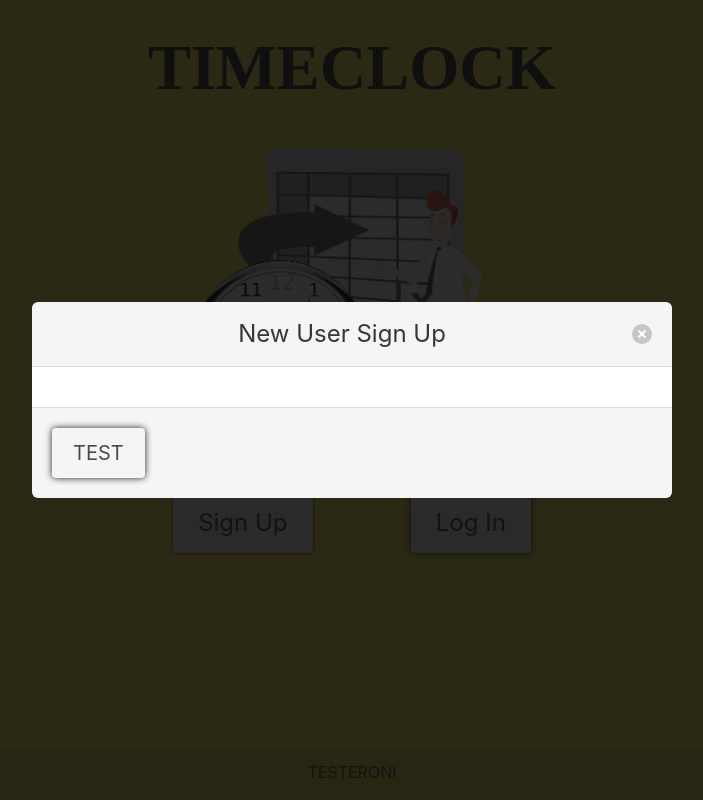
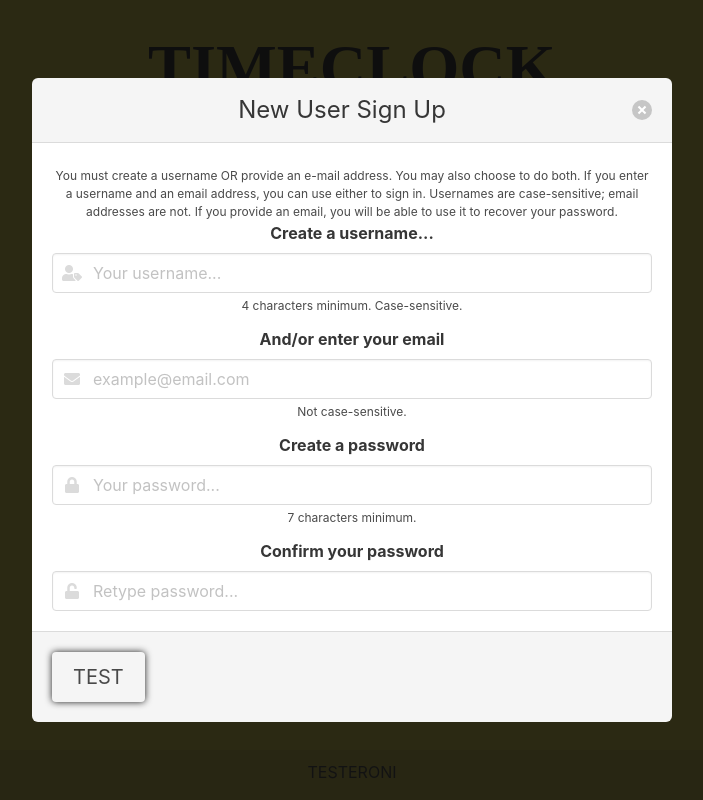
Before and after one commit to djknit/timeclock, a React (Create React App) app in the folder client/: page / in a window 1280 px wide. Both pictures are taken after a click on the button "Sign Up". Shown: the whole page, without its empty margins (288-991 px from the left). Built offline with nearby package versions, Linux system fonts and the light colour scheme; a web font is replaced by a local one.

Commit message:
modals, forms, and form pieces starting w/ NewUser modal

```diff
--- a/client/src/components/Form/index.js
+++ /dev/null
@@ -1,76 +0,0 @@
-import React from 'react';
-
-function Form({
-  isActive,
-  formName,
-  hasSuccess,
-  hasProblem,
-  isLoading,
-  showInstructions,
-  successMessage,
-  instructions,
-  problemMessage,
-  fields,
-  handleChange
-}) {
-
-  const formId = `${formName}-form`;
-
-  return (
-    <form id={formId}>
-      {showInstructions &&
-        <p className="help">
-          You must create a username OR provide an e-mail address. You may also choose to do both. If you enter a username and an email address, you can use
-          either to sign in. Usernames are case-sensitive; email addresses are not. If you provide an email, you will be able to use it to recover your password.
-        </p>
-      }
-      {hasSuccess &&
-        <div className="notification is-success has-shadow">
-
-        </div>
-      }
-      {hasProblem &&
-        <div className="notification is-danger has-shadow">
-          {problemMessage}
-        </div>
-      }
-      {mapFieldsDataToJsx(fields, hasSuccess, isLoading, handleChange, formName)}
-    </form>
-  );
-}
-
-function mapFieldsDataToJsx(fields, hasSuccess, isLoading, handleChange, formName, isActive) {
-  return fields.map((field, index) => {
-    const { name, value, placeholder, hasProblem, iconClass, helpText } = field;
-    const inputId = `${name}-input-${formName}-form`;
-    return (
-      <div className="field">
-        <label className="label" htmlFor={inputId}>
-          Create a username
-        </label>
-        <div className={`control${iconClass ? ' has-icons-left' : ''}`}>
-          <input
-            id={inputId}
-            name={name}
-            value={value}
-            placeholder={placeholder}
-            onChange={handleChange}
-            disabled={hasSuccess || isLoading}
-            className={hasProblem && !hasSuccess ? 'input is-danger' : 'input'}
-            tabIndex={isActive ? (index + 1) : -1}
-          />
-          {iconClass &&
-            <span className="icon is-small is-left">
-              <i className={iconClass}></i>
-            </span>
-          }
-          {helpText &&
-            <p className="help">{helpText}</p>
-          }
-        </div>
-      </div>
-    );
-  });
-}
-
-export default Form;
--- a/client/src/components/LandingPage/NewUserModal/index.js
+++ b/client/src/components/LandingPage/NewUserModal/index.js
@@ -1,21 +1,70 @@
 import React, { Component } from 'react';
 import ModalSkeleton from '../../ModalSkeleton';
 import Button from '../../Button';
-import Form from '../../Form';
+import TextInput from '../../formFields/TextInput';
+
+const fieldsInfo = [
+  {
+    name: 'username',
+    label: 'Create a username...',
+    type: 'text',
+    placeholder: 'Your username...',
+    iconClass: 'fas fa-user-tag',
+    helpText: '4 characters minimum. Case-sensitive.'
+  },
+  {
+    name: 'email',
+    label: 'And/or enter your email',
+    type: 'email',
+    placeholder: 'example@email.com',
+    iconClass: 'fas fa-envelope',
+    helpText: 'Not case-sensitive.'
+  },
+  {
+    name: 'password',
+    label: 'Create a password',
+    type: 'password',
+    placeholder: 'Your password...',
+    iconClass: 'fas fa-lock',
+    helpText: '7 characters minimum.'
+  },
+  {
+    name: 'verifyPassword',
+    label: 'Confirm your password',
+    type: 'newPassword',
+    placeholder: 'Retype password...',
+    iconClass: 'fas fa-unlock',
+    helpText: ''
+  },
+];
+
+const formId = '';
 
 class NewUserModal extends Component {
   constructor(props) {
     super(props);
+    this.handleChange = this.handleChange.bind(this);
     this.state = {
       username: '',
+      email: '',
       password: '',
-      verifyPassword: ''
+      verifyPassword: '',
+      problems: {},
+      hasSuccess: false,
+      isLoading: false,
+      hasProblem: false,
+      showInstructions: true
     };
+  };
+
+  handleChange(event) {
+    const { name, value } = event.target;
+    this.setState({ [name]: value });
   };
 
   render() {
     const { isActive, closeModal } = this.props;
-    const { hasSuccess, isLoading, hasProblem, verifyPassword, problems } = this.state;
+    const { hasSuccess, isLoading, hasProblem, problems, showInstructions, problemMessage } = this.state;
 
     return (
       <ModalSkeleton
@@ -28,7 +77,7 @@ class NewUserModal extends Component {
           </>
         }
       >
-        {/* <form>
+        <form>
           {showInstructions &&
             <p className="help">
               You must create a username OR provide an e-mail address. You may also choose to do both. If you enter a username and an email address, you can use
@@ -41,92 +90,24 @@ class NewUserModal extends Component {
               <br />You are now signed in.
             </div>
           }
-          {hasProblems &&
+          {hasProblem &&
             <div className="notification is-danger has-shadow">
               {problemMessage}
             </div>
           }
-          <div className="field">
-            <label className="label" htmlFor="username-input">Create a username</label>
-            <div className="control has-icons-left">
-              <input
-                id="username-input"
-                name="username"
-                value={username}
-                placeholder="Your username..."
-                onChange={handleChange}
-                disabled={hasSuccess || isLoading}
-                className={hasUsernameProblem && !hasSuccess ? 'input is-danger' : 'input'}
-                tabIndex={isActive ? 1 : -1}
+          {fieldsInfo.map(
+            (field, index) => (
+              <TextInput
+                {...field}
+                value={this.state[field.name]}
+                handleChange={this.handleChange}
+                isActive={isActive && !isLoading && !hasSuccess}
+                index={index}
+                hasProblem={problems[this.state[field.name]]}
               />
-              <span className="icon is-small is-left">
-                <i className="fas fa-user-tag"></i>
-              </span>
-              <p className="help">4 characters minimum. Case-sensitive.</p>
-            </div>
-          </div>
-          <div className="field">
-            <label className="label" htmlFor="email-input">And/or enter your email</label>
-            <div className="control has-icons-left">
-              <input id="email-input"
-                name="email"
-                value={email}
-                type="email"
-                placeholder="Your email address..."
-                onChange={handleChange}
-                disabled={hasSuccess || isLoading}
-                className={hasEmailProblem && !hasSuccess ? 'input is-danger' : 'input'}
-                tabIndex={isActive ? 2 : -1}
-              />
-              <span className="icon is-small is-left">
-                <i className="fas fa-envelope"></i>
-              </span>
-              <p className="help">Not case-sensitive.</p>
-            </div>
-          </div>
-          <div className="field">
-            <label className="label" htmlFor="password-input">Create a password</label>
-            <div className="control has-icons-left">
-              <input
-                id="password-input"
-                name="password"
-                value={password}
-                type="password"
-                placeholder="Your password..."
-                onChange={handleChange}
-                disabled={hasSuccess || isLoading}
-                className={hasPasswordProblem && !hasSuccess ? 'input is-danger' : 'input'}
-                tabIndex={isActive ? 3 : -1}
-              />
-              <span className="icon is-small is-left">
-                <i className="fas fa-lock"></i>
-              </span>
-              <p className="help">7 characters minimum.</p>
-            </div>
-          </div>
-          <div className="field">
-            <label className="label" htmlFor="verify-password-input">Verify your password</label>
-            <div className="control has-icons-left">
-              <input
-                id="verify-password-input"
-                name="verifyPassword"
-                value={verifyPassword}
-                type="password"
-                placeholder="Retype your password..."
-                onChange={handleChange}
-                disabled={hasSuccess || isLoading}
-                className={hasVerifyPasswordProblem && !hasSuccess ? 'input is-danger' : 'input'}
-                tabIndex={isActive ? 4 : -1}
-              />
-              <span className="icon is-small is-left">
-                <i className="fas fa-unlock"></i>
-              </span>
-            </div>
-          </div>
-          <div className="content">
-            <p>I will never share or sell your information.</p>
-          </div>
-        </form> */}
+            )
+          )}
+        </form>
       </ModalSkeleton>
     );
   };
--- /dev/null
+++ b/client/src/components/formFields/TextInput/index.js
@@ -0,0 +1,56 @@
+import React from 'react';
+
+function TextInput({
+  name,
+  value,
+  label,
+  placeholder,
+  hasProblem,
+  iconClass,
+  helpText,
+  handleChange,
+  isActive,
+  index,
+  formId,
+  type
+}) {
+
+  const inputId = `${name}-input-${formId}`;
+
+  let typeAttrVal, autocompleteAttrVal;
+  if (type === 'password' || type === 'newPassword') {
+    typeAttrVal = 'password';
+    autocompleteAttrVal = type === 'password' ? 'current-password' : 'new-password';
+  }
+  else typeAttrVal = type;
+
+  return (
+    <div className="field">
+      <label className="label" htmlFor={inputId}>{label}</label>
+      <div className={`control${iconClass ? ' has-icons-left' : ''}`}>
+        <input
+          id={inputId}
+          name={name}
+          value={value}
+          placeholder={placeholder}
+          onChange={handleChange}
+          disabled={!isActive}
+          className={hasProblem ? 'input is-danger' : 'input'}
+          tabIndex={isActive ? (index + 1) : -1}
+          type={typeAttrVal}
+          autoComplete={autocompleteAttrVal}
+        />
+        {iconClass &&
+          <span className="icon is-small is-left">
+            <i className={iconClass}></i>
+          </span>
+        }
+        {helpText &&
+          <p className="help">{helpText}</p>
+        }
+      </div>
+    </div>
+  );
+}
+
+export default TextInput;
```
Also changed, not shown: client/src/components/Notification/index.js (added, +18 -0 lines), client/src/components/formFields/index.js (added, +73 -0 lines).
